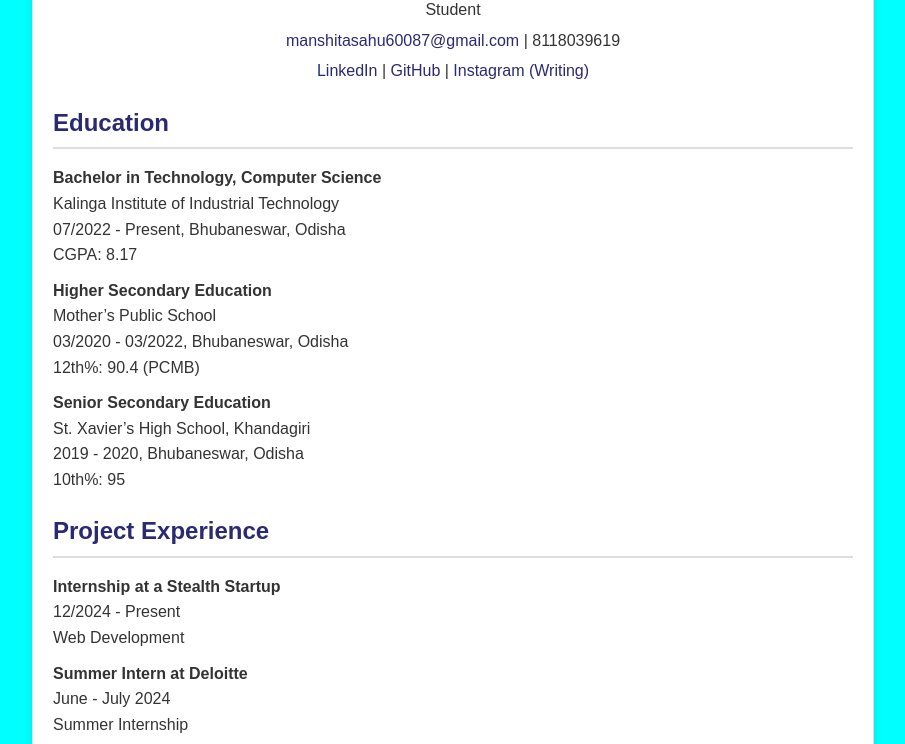
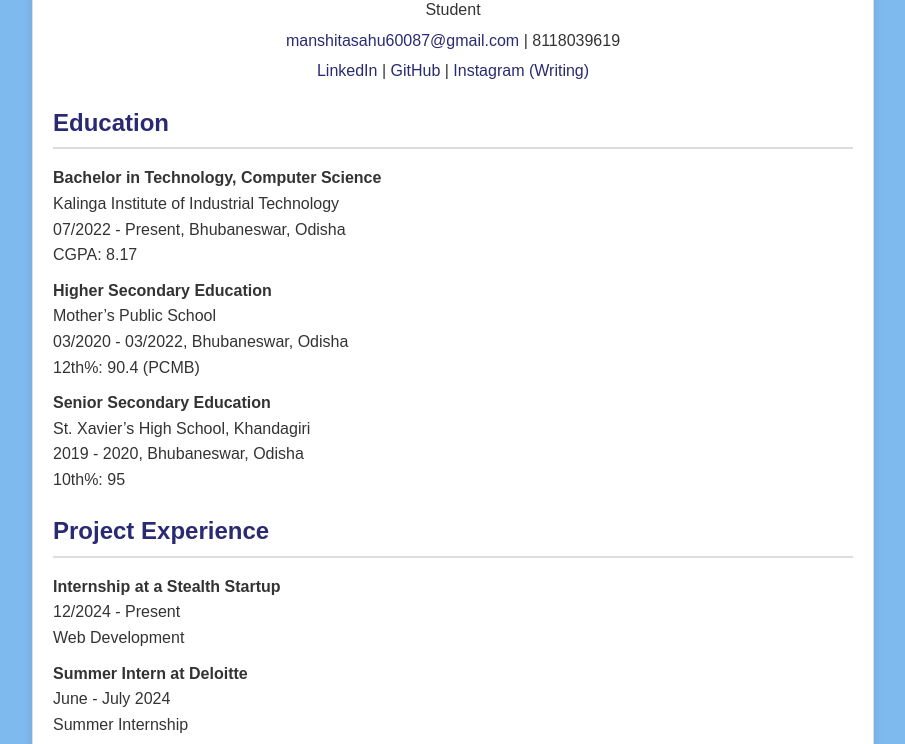
Before and after one commit to sahumanshita/resume, a plain HTML site: page index.html in a window 1280 px wide. Shown: the part 254-998 px from the top of the page, without its empty margins (187-1092 px from the left). Drawn offline with Linux system fonts and the light colour scheme.

Commit message:
Update index.html

```diff
--- a/index.html
+++ b/index.html
@@ -7,7 +7,7 @@
     <title>Manshita Sahu - Resume</title>
     <link rel="stylesheet" href="style.css">
 </head>
-<body style="background-color:aqua;">
+<body style="background color: aqua;">
 
     <div class="resume">
         <header>
```
